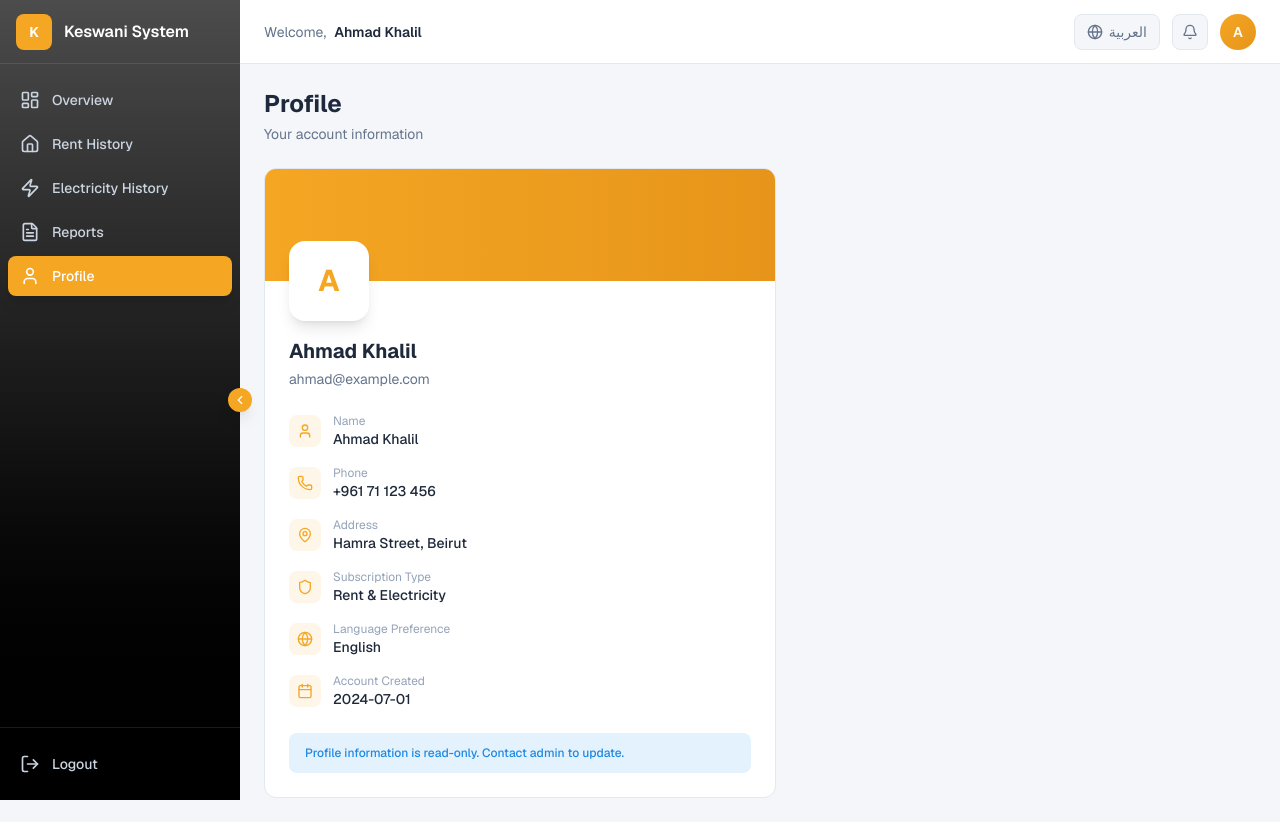
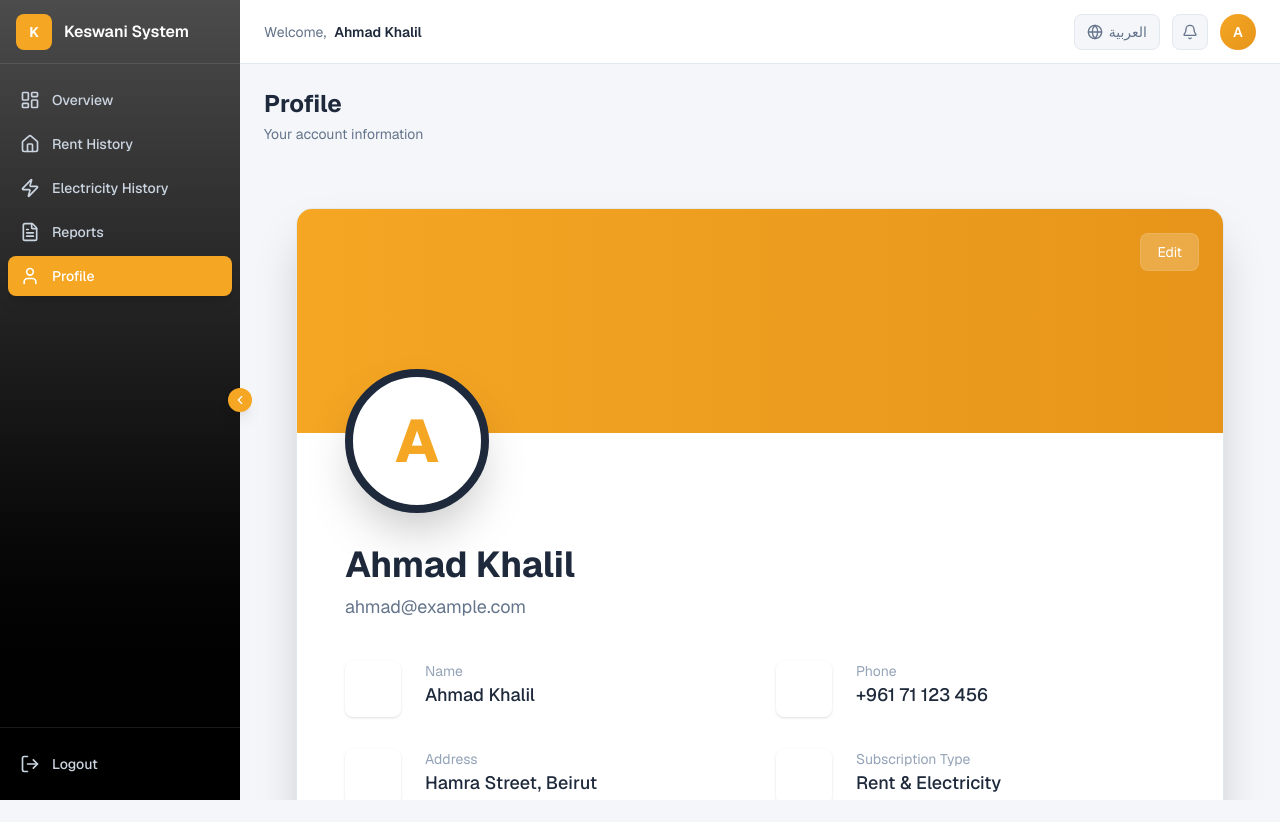
Before and after one commit to Taylerv1/keswani-system, a Next.js app in the folder client/: page /dashboard/profile in a window 1280 px wide. After the commit the page ends 800 px from the top, so only its background shows below. Built offline with nearby package versions, Linux system fonts and the light colour scheme.

Commit message:
fix frontend

```diff
--- a/client/app/(pages)/dashboard/profile/page.tsx
+++ b/client/app/(pages)/dashboard/profile/page.tsx
@@ -19,8 +19,10 @@ export default function CustomerProfilePage() {
                 </p>
             </div>
 
-            <div className="max-w-lg">
-                <CustomerProfileCard user={data.user} />
+            <div className="max-w-7xl mx-auto px-4 sm:px-6 lg:px-8">
+                <div className="py-6 sm:py-10">
+                    <CustomerProfileCard user={data.user} />
+                </div>
             </div>
         </div>
     );
--- a/client/app/(pages)/globals.css
+++ b/client/app/(pages)/globals.css
@@ -98,3 +98,39 @@ body {
   direction: ltr;
   text-align: left;
 }
+
+/* Place scrollbar on left for RTL containers while keeping content LTR */
+.scrollbar-left {
+  direction: rtl;
+}
+.scrollbar-left * {
+  direction: ltr;
+}
+
+/* Custom scrollbar styles for better UX */
+.scrollbar-left::-webkit-scrollbar,
+.scrollbar-right::-webkit-scrollbar {
+  width: 12px;
+}
+.scrollbar-left::-webkit-scrollbar-track,
+.scrollbar-right::-webkit-scrollbar-track {
+  background: transparent;
+}
+.scrollbar-left::-webkit-scrollbar-thumb,
+.scrollbar-right::-webkit-scrollbar-thumb {
+  background-color: rgba(30,41,59,0.12);
+  border-radius: 999px;
+  border: 3px solid rgba(0,0,0,0);
+  background-clip: padding-box;
+}
+.scrollbar-left::-webkit-scrollbar-thumb:hover,
+.scrollbar-right::-webkit-scrollbar-thumb:hover {
+  background-color: rgba(30,41,59,0.18);
+}
+
+/* Firefox */
+.scrollbar-left,
+.scrollbar-right {
+  scrollbar-width: thin;
+  scrollbar-color: rgba(30,41,59,0.12) transparent;
+}
--- a/client/components/customer/CustomerProfileCard.tsx
+++ b/client/components/customer/CustomerProfileCard.tsx
@@ -54,34 +54,43 @@ export default function CustomerProfileCard({ user }: CustomerProfileCardProps)
     ];
 
     return (
-        <div className="bg-surface rounded-xl border border-surface-border overflow-hidden">
+        <div className="w-full bg-surface rounded-2xl border border-surface-border overflow-hidden shadow-2xl">
             {/* Header */}
-            <div className="relative h-28 bg-gradient-to-r from-primary to-primary-hover">
-                <div className="absolute -bottom-10 start-6">
-                    <div className="w-20 h-20 rounded-2xl bg-surface border-4 border-surface flex items-center justify-center shadow-lg">
-                        <span className="text-3xl font-bold text-primary">
+            <div className="relative h-44 sm:h-56 bg-gradient-to-r from-primary to-primary-hover">
+                <div className="absolute -bottom-16 sm:-bottom-20 left-6 sm:left-12">
+                    <div className="w-24 h-24 sm:w-36 sm:h-36 rounded-full bg-white border-4 sm:border-8 flex items-center justify-center shadow-2xl">
+                        <span className="text-4xl sm:text-6xl font-extrabold text-primary">
                             {displayName.charAt(0)}
                         </span>
                     </div>
                 </div>
+                <div className="absolute right-4 sm:right-6 top-4 sm:top-6">
+                    <button className="inline-flex items-center gap-2 px-3 py-1.5 sm:px-4 sm:py-2 bg-white/20 text-white text-sm rounded-lg backdrop-blur-sm border border-white/10 hover:bg-white/30">
+                        {t("edit")}
+                    </button>
+                </div>
             </div>
 
             {/* Info */}
-            <div className="pt-14 pb-6 px-6">
-                <h2 className="text-xl font-bold text-text-primary mb-1">
-                    {displayName}
-                </h2>
-                <p className="text-sm text-text-secondary mb-6">{user.email}</p>
+            <div className="pt-20 sm:pt-28 pb-8 sm:pb-12 px-6 sm:px-12">
+                <div className="flex items-center justify-between gap-6">
+                    <div>
+                        <h2 className="text-2xl sm:text-4xl font-bold text-text-primary">
+                            {displayName}
+                        </h2>
+                        <p className="text-sm sm:text-lg text-text-secondary mt-2">{user.email}</p>
+                    </div>
+                </div>
 
-                <div className="space-y-4">
+                <div className="mt-8 sm:mt-10 grid grid-cols-1 md:grid-cols-2 gap-6 sm:gap-8">
                     {fields.map((field, idx) => (
-                        <div key={idx} className="flex items-center gap-3">
-                            <div className="w-8 h-8 rounded-lg bg-primary/10 text-primary flex items-center justify-center shrink-0">
+                        <div key={idx} className="flex items-start gap-4 sm:gap-6">
+                            <div className="w-12 h-12 sm:w-14 sm:h-14 rounded-lg bg-white/10 text-white flex items-center justify-center shrink-0 shadow-sm">
                                 {field.icon}
                             </div>
                             <div className="min-w-0">
-                                <p className="text-xs text-text-muted">{field.label}</p>
-                                <p className="text-sm font-medium text-text-primary truncate">
+                                <p className="text-sm text-text-muted">{field.label}</p>
+                                <p className="text-base sm:text-lg font-medium text-text-primary truncate">
                                     {field.value}
                                 </p>
                             </div>
@@ -90,7 +99,7 @@ export default function CustomerProfileCard({ user }: CustomerProfileCardProps)
                 </div>
 
                 {/* Read-only notice */}
-                <div className="mt-6 px-4 py-3 rounded-lg bg-card-blue-light text-card-blue text-xs font-medium">
+                <div className="mt-6 sm:mt-10 px-4 sm:px-8 py-3 sm:py-4 rounded-lg bg-yellow-50 border border-yellow-200 text-sm sm:text-base text-yellow-800 font-medium">
                     {t("custProfileReadonly")}
                 </div>
             </div>
--- a/client/components/layout/AdminLayout.tsx
+++ b/client/components/layout/AdminLayout.tsx
@@ -18,7 +18,7 @@ export default function AdminLayout({ children }: AdminLayoutProps) {
   const sidebarWidth = sidebarCollapsed ? 68 : 240;
 
   return (
-    <div className="min-h-screen bg-background" dir={dir}>
+    <div className={`min-h-screen bg-background ${dir === "rtl" ? "scrollbar-left" : "scrollbar-right"}`} dir={dir}>
       {/* Primary Sidebar */}
       <PrimarySidebar
         collapsed={sidebarCollapsed}
--- a/client/components/layout/CustomerLayout.tsx
+++ b/client/components/layout/CustomerLayout.tsx
@@ -21,7 +21,7 @@ export default function CustomerLayout({ children }: CustomerLayoutProps) {
     const displayName = locale === "ar" ? data.user.nameAr : data.user.name;
 
     return (
-        <div className="min-h-screen bg-background" dir={dir}>
+        <div className={`min-h-screen bg-background ${dir === "rtl" ? "scrollbar-left" : "scrollbar-right"}`} dir={dir}>
             {/* Customer Sidebar */}
             <CustomerSidebar
                 collapsed={sidebarCollapsed}
@@ -72,8 +72,13 @@ export default function CustomerLayout({ children }: CustomerLayoutProps) {
                     </div>
                 </header>
 
-                {/* Body */}
-                <main className="flex-1 overflow-y-auto p-6">{children}</main>
+                {/* Body: make fixed-height flex so sidebar and main scroll independently */}
+                <div className="flex h-[calc(100vh-64px)]">
+                    {/* Spacer for left/right when sidebar is fixed */}
+                    <main className={`flex-1 overflow-y-auto p-6 ${dir === "rtl" ? "scrollbar-left" : "scrollbar-right"}`}>
+                        {children}
+                    </main>
+                </div>
             </div>
         </div>
     );
--- a/client/components/layout/CustomerSidebar.tsx
+++ b/client/components/layout/CustomerSidebar.tsx
@@ -102,7 +102,7 @@ export default function CustomerSidebar({
             </div>
 
             {/* Navigation */}
-            <nav className="flex-1 py-4 px-2 space-y-1 overflow-y-auto">
+            <nav dir={dir === "rtl" ? "rtl" : "ltr"} className={`flex-1 py-4 px-2 space-y-1 overflow-y-auto ${dir === "rtl" ? "scrollbar-left" : "scrollbar-right"}`}>
                 {navItems.map((item) => {
                     const isActive =
                         item.href === "/dashboard"
@@ -112,21 +112,21 @@ export default function CustomerSidebar({
                         <Link
                             key={item.key}
                             href={item.href}
-                            className={`
-                flex items-center gap-3 px-3 py-2.5 rounded-lg
-                transition-all duration-200 no-underline
+                                                className={`flex items-center gap-3 px-3 py-2.5 rounded-lg transition-all duration-200 no-underline
                                 ${isActive
                                                                         ? "bg-primary text-sidebar-text-active shadow-lg"
                                                                         : "text-sidebar-text hover:bg-white/8 hover:text-sidebar-text-active"
                                                                 }
-                ${collapsed ? "justify-center" : ""}
+                                ${collapsed ? "justify-center px-0" : ""}
                             `}
                             title={collapsed ? t(item.key) : undefined}
                         >
+                            <div dir={dir === "rtl" ? "ltr" : undefined} className={`flex items-center gap-3 ${collapsed ? "justify-center" : ""}`}>
                                 <span className="shrink-0">{item.icon}</span>
                                 {!collapsed && (
                                     <span className="text-sm font-medium">{t(item.key)}</span>
                                 )}
+                            </div>
                         </Link>
                     );
                 })}
```
Also changed, not shown: 2 other files (tests, documents, lock files or other folders). Lines whose indentation alone changed are shown as unchanged.
